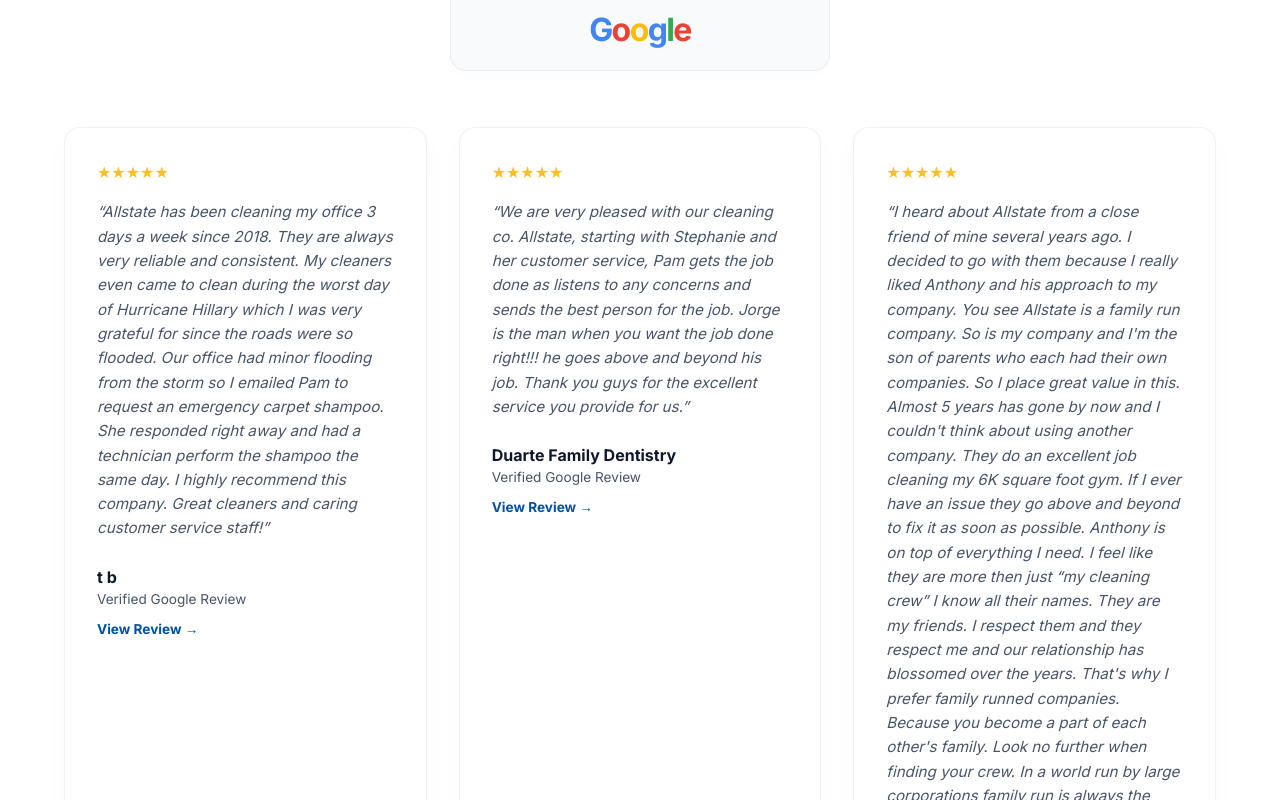
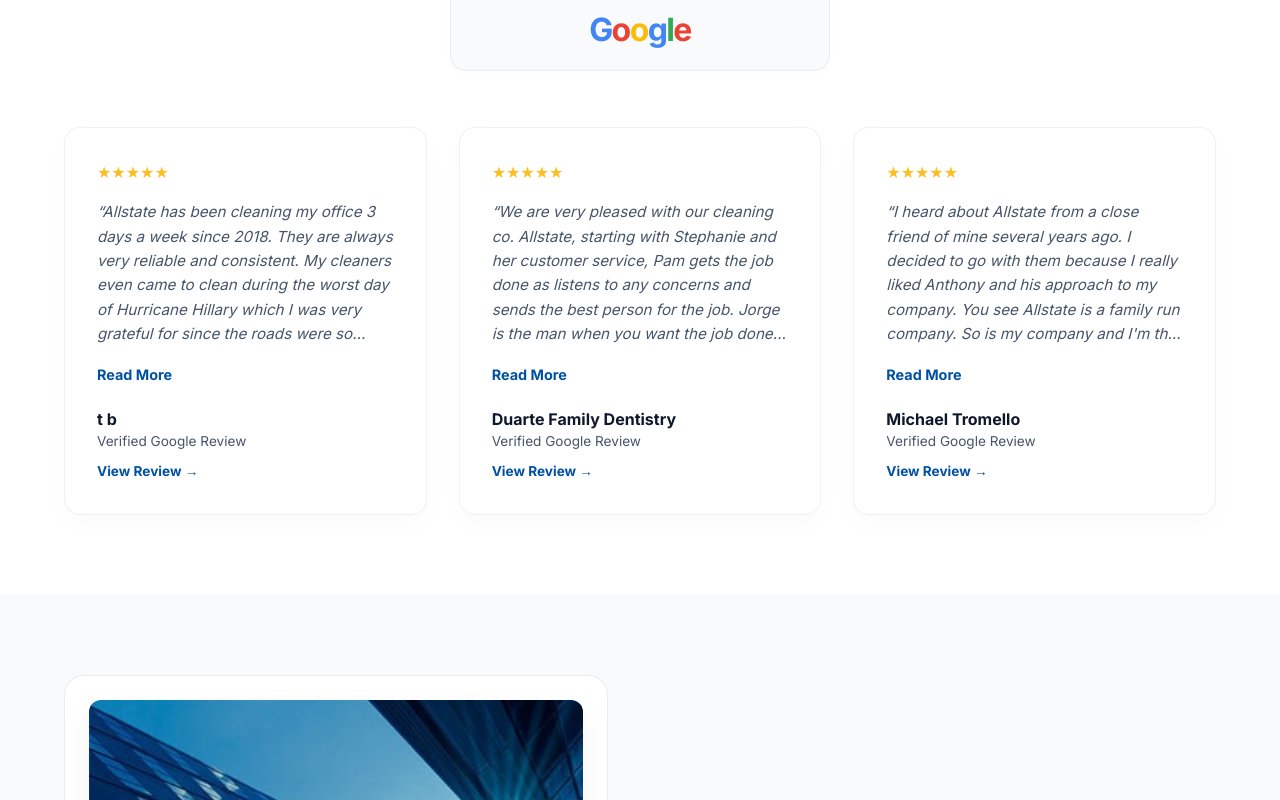
Before and after one commit to sk8benji/allstate, a Next.js app in the folder apps/next-app/: page / in a window 1280 px wide. Shown: the part 7340-8140 px from the top of the page. Built offline with nearby package versions, Linux system fonts and the light colour scheme.

Commit message:
Limit reviews to 6 lines with Read More expand/collapse toggle buttons

```diff
--- a/apps/next-app/src/app/page.module.css
+++ b/apps/next-app/src/app/page.module.css
@@ -705,7 +705,34 @@
   line-height: 1.6;
   color: var(--color-text-body);
   font-style: italic;
+  margin-bottom: 1rem;
+}
+
+.quoteCollapsed {
+  display: -webkit-box;
+  -webkit-line-clamp: 6;
+  -webkit-box-orient: vertical;
+  overflow: hidden;
+  text-overflow: ellipsis;
+}
+
+.readMoreBtn {
+  background: none;
+  border: none;
+  color: var(--color-primary);
+  font-weight: 700;
+  font-size: 0.9rem;
+  cursor: pointer;
+  padding: 0;
+  margin-top: 0.25rem;
   margin-bottom: 1.5rem;
+  display: inline-block;
+  text-align: left;
+  transition: color 0.2s ease;
+}
+
+.readMoreBtn:hover {
+  color: #003a75;
 }
 
 .clientInfo {
--- a/apps/next-app/src/app/page.tsx
+++ b/apps/next-app/src/app/page.tsx
@@ -7,6 +7,13 @@
 export default function Home() {
   // FAQ Accordion State
   const [openFaq, setOpenFaq] = useState<number | null>(null);
+
+  // Testimonials Expanded State
+  const [expandedReviews, setExpandedReviews] = useState<{ [key: number]: boolean }>({});
+
+  const toggleReview = (index: number) => {
+    setExpandedReviews(prev => ({ ...prev, [index]: !prev[index] }));
+  };
 
   // Form State
   const [formData, setFormData] = useState({
@@ -689,16 +696,44 @@
           </div>
 
           <div className={styles.testimonialGrid}>
-            <div className={styles.testimonialCard}>
-              <div className={styles.rating}>★★★★★</div>
-              <p className={styles.quote}>
-                &ldquo;Allstate has been cleaning my office 3 days a week since 2018. They are always very reliable and consistent. My cleaners even came to clean during the worst day of Hurricane Hillary which I was very grateful for since the roads were so flooded. Our office had minor flooding from the storm so I emailed Pam to request an emergency carpet shampoo. She responded right away and had a technician perform the shampoo the same day. I highly recommend this company. Great cleaners and caring customer service staff!&rdquo;
+            {[
+              {
+                rating: "★★★★★",
+                quote: `“Allstate has been cleaning my office 3 days a week since 2018. They are always very reliable and consistent. My cleaners even came to clean during the worst day of Hurricane Hillary which I was very grateful for since the roads were so flooded. Our office had minor flooding from the storm so I emailed Pam to request an emergency carpet shampoo. She responded right away and had a technician perform the shampoo the same day. I highly recommend this company. Great cleaners and caring customer service staff!”`,
+                name: "t b",
+                company: "Verified Google Review",
+                link: "https://share.google/9Pvj7izc64fUGtesW"
+              },
+              {
+                rating: "★★★★★",
+                quote: `“We are very pleased with our cleaning co. Allstate, starting with Stephanie and her customer service, Pam gets the job done as listens to any concerns and sends the best person for the job. Jorge is the man when you want the job done right!!! he goes above and beyond his job. Thank you guys for the excellent service you provide for us.”`,
+                name: "Duarte Family Dentistry",
+                company: "Verified Google Review",
+                link: "https://share.google/qxiu2nLr0NlXZEdv2"
+              },
+              {
+                rating: "★★★★★",
+                quote: `“I heard about Allstate from a close friend of mine several years ago. I decided to go with them because I really liked Anthony and his approach to my company. You see Allstate is a family run company. So is my company and I'm the son of parents who each had their own companies. So I place great value in this. Almost 5 years has gone by now and I couldn't think about using another company. They do an excellent job cleaning my 6K square foot gym. If I ever have an issue they go above and beyond to fix it as soon as possible. Anthony is on top of everything I need. I feel like they are more then just “my cleaning crew” I know all their names. They are my friends. I respect them and they respect me and our relationship has blossomed over the years. That's why I prefer family runned companies. Because you become a part of each other's family. Look no further when finding your crew. In a world run by large corporations family run is always the way to go. Give these guys a shot, be patient, and communicate. You will be extremely grateful that you did.”`,
+                name: "Michael Tromello",
+                company: "Verified Google Review",
+                link: "https://share.google/xA1lfGFgcRfxKHPmE"
+              }
+            ].map((review, idx) => {
+              const isExpanded = !!expandedReviews[idx];
+              return (
+                <div key={idx} className={styles.testimonialCard}>
+                  <div className={styles.rating}>{review.rating}</div>
+                  <p className={`${styles.quote} ${!isExpanded ? styles.quoteCollapsed : ""}`}>
+                    {review.quote}
                   </p>
+                  <button onClick={() => toggleReview(idx)} className={styles.readMoreBtn}>
+                    {isExpanded ? "Read Less" : "Read More"}
+                  </button>
                   <div className={styles.clientInfo}>
-                <span className={styles.clientName}>t b</span>
-                <span className={styles.clientCompany}>Verified Google Review</span>
+                    <span className={styles.clientName}>{review.name}</span>
+                    <span className={styles.clientCompany}>{review.company}</span>
                     <a
-                  href="https://share.google/9Pvj7izc64fUGtesW"
+                      href={review.link}
                       target="_blank"
                       rel="noopener noreferrer"
                       className={styles.reviewLink}
@@ -707,44 +742,8 @@
                     </a>
                   </div>
                 </div>
-
-            <div className={styles.testimonialCard}>
-              <div className={styles.rating}>★★★★★</div>
-              <p className={styles.quote}>
-                &ldquo;We are very pleased with our cleaning co. Allstate, starting with Stephanie and her customer service, Pam gets the job done as listens to any concerns and sends the best person for the job. Jorge is the man when you want the job done right!!! he goes above and beyond his job. Thank you guys for the excellent service you provide for us.&rdquo;
-              </p>
-              <div className={styles.clientInfo}>
-                <span className={styles.clientName}>Duarte Family Dentistry</span>
-                <span className={styles.clientCompany}>Verified Google Review</span>
-                <a
-                  href="https://share.google/qxiu2nLr0NlXZEdv2"
-                  target="_blank"
-                  rel="noopener noreferrer"
-                  className={styles.reviewLink}
-                >
-                  View Review &rarr;
-                </a>
-              </div>
-            </div>
-
-            <div className={styles.testimonialCard}>
-              <div className={styles.rating}>★★★★★</div>
-              <p className={styles.quote}>
-                &ldquo;I heard about Allstate from a close friend of mine several years ago. I decided to go with them because I really liked Anthony and his approach to my company. You see Allstate is a family run company. So is my company and I'm the son of parents who each had their own companies. So I place great value in this. Almost 5 years has gone by now and I couldn't think about using another company. They do an excellent job cleaning my 6K square foot gym. If I ever have an issue they go above and beyond to fix it as soon as possible. Anthony is on top of everything I need. I feel like they are more then just &ldquo;my cleaning crew&rdquo; I know all their names. They are my friends. I respect them and they respect me and our relationship has blossomed over the years. That's why I prefer family runned companies. Because you become a part of each other's family. Look no further when finding your crew. In a world run by large corporations family run is always the way to go. Give these guys a shot, be patient, and communicate. You will be extremely grateful that you did.&rdquo;
-              </p>
-              <div className={styles.clientInfo}>
-                <span className={styles.clientName}>Michael Tromello</span>
-                <span className={styles.clientCompany}>Verified Google Review</span>
-                <a
-                  href="https://share.google/xA1lfGFgcRfxKHPmE"
-                  target="_blank"
-                  rel="noopener noreferrer"
-                  className={styles.reviewLink}
-                >
-                  View Review &rarr;
-                </a>
-              </div>
-            </div>
+              );
+            })}
           </div>
         </div>
       </section>
```
Lines whose indentation alone changed are shown as unchanged.
